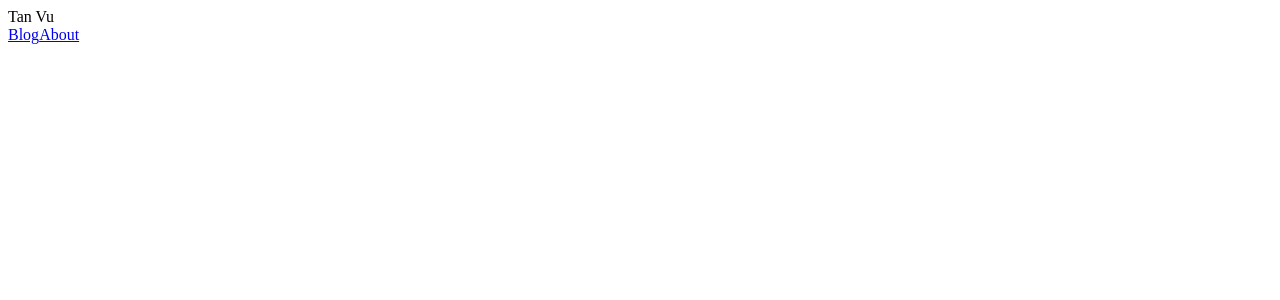
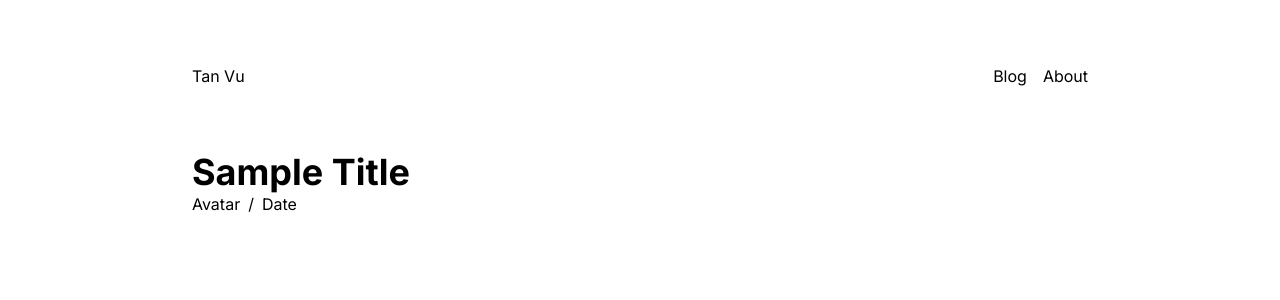
Before and after one commit to huutanvu/tanvublog, a Next.js app: page / in a window 1280 px wide. Shown: the top 300 px of the page. Built offline with nearby package versions, Linux system fonts and the light colour scheme.

Commit message:
Change project structure, update some basic styling

```diff
--- /dev/null
+++ b/components/Container.jsx
@@ -0,0 +1,12 @@
+import React, { useState } from "react";
+import NavBar from "./NavBar";
+import Header from "./Header";
+
+export default function Container() {
+  return (
+    <div className="flex flex-col h-screen p-16 pt-8">
+      <NavBar />
+      <Header />
+    </div>
+  );
+}
--- /dev/null
+++ b/components/Header.jsx
@@ -0,0 +1,16 @@
+import React from "react";
+
+export default function Header() {
+  return (
+    <div className="flex justify-center mt-16">
+      <div className="flex flex-col max-w-4xl w-screen">
+        <h1 className="text-4xl font-bold">Sample Title</h1>
+        <div className="flex flex-row space-x-2">
+          <div>Avatar</div>
+          <div>/</div>
+          <div>Date</div>
+        </div>
+      </div>
+    </div>
+  );
+}
--- a/components/navbar/NavBar.jsx
+++ b/components/NavBar.jsx
@@ -2,9 +2,9 @@ import React from "react";
 
 export default function NavBar() {
   return (
-    <div className="bg-white flex justify-center sticky z-20 top-0 mt-4">
-      <div className="max-w-4xl w-screen">
-        <div className="flex justify-between items-center m-8">
+    <div className="bg-white flex justify-center sticky z-20 top-0">
+      <div className="max-w-4xl w-screen pt-8">
+        <div className="flex justify-between items-center">
           <div>Tan Vu</div>
           <nav className="flex space-x-4">
             <a href="#">Blog</a>
--- a/pages/_app.js
+++ b/pages/_app.js
@@ -1,4 +1,4 @@
-import 'tailwindcss/tailwind.css'
+import '../styles/globals.css'
 
 function MyApp({ Component, pageProps }) {
   return <Component {...pageProps} />
--- /dev/null
+++ b/pages/_document.js
@@ -0,0 +1,25 @@
+import Document, { Html, Head, Main, NextScript } from 'next/document'
+
+class MyDocument extends Document {
+  static async getInitialProps(ctx) {
+    const initialProps = await Document.getInitialProps(ctx)
+    return { ...initialProps }
+  }
+
+  render() {
+    return (
+      <Html>
+        <Head>
+          <link rel="preconnect" href="https://fonts.gstatic.com" />
+          <link href="https://fonts.googleapis.com/css2?family=Inter:wght@400;700&display=swap" rel="stylesheet" />
+        </Head>
+        <body>
+          <Main />
+          <NextScript />
+        </body>
+      </Html>
+    )
+  }
+}
+
+export default MyDocument
--- a/pages/index.js
+++ b/pages/index.js
@@ -1,11 +1,9 @@
 import Head from 'next/head'
 import Image from 'next/image'
-import NavBar from '../components/navbar/NavBar'
+import Container from '../components/Container'
 
 export default function Home() {
   return (
-    <NavBar>
-
-    </NavBar>
+    <Container />
   )
 }
--- a/styles/globals.css
+++ b/styles/globals.css
@@ -1,9 +1,13 @@
+@tailwind base;
+@tailwind components;
+@tailwind utilities;
+
 html,
 body {
   padding: 0;
   margin: 0;
-  font-family: -apple-system, BlinkMacSystemFont, Segoe UI, Roboto, Oxygen,
-    Ubuntu, Cantarell, Fira Sans, Droid Sans, Helvetica Neue, sans-serif;
+  font-family: Inter, -apple-system, BlinkMacSystemFont, Segoe UI, Roboto,
+    Oxygen, Ubuntu, Cantarell, Fira Sans, Droid Sans, Helvetica Neue, sans-serif;
 }
 
 a {
```
